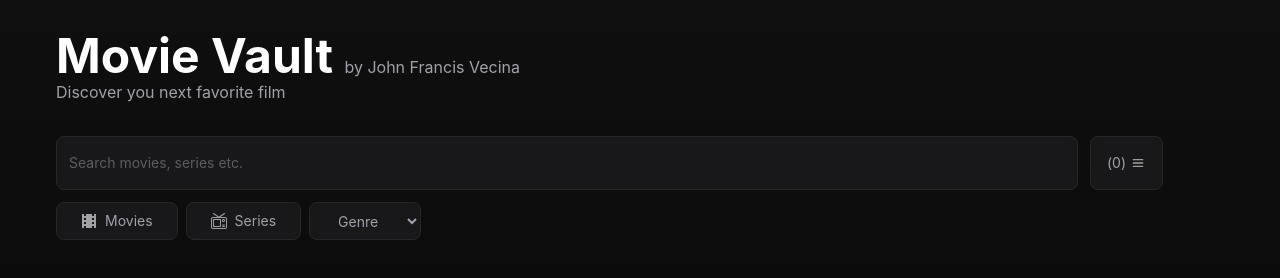
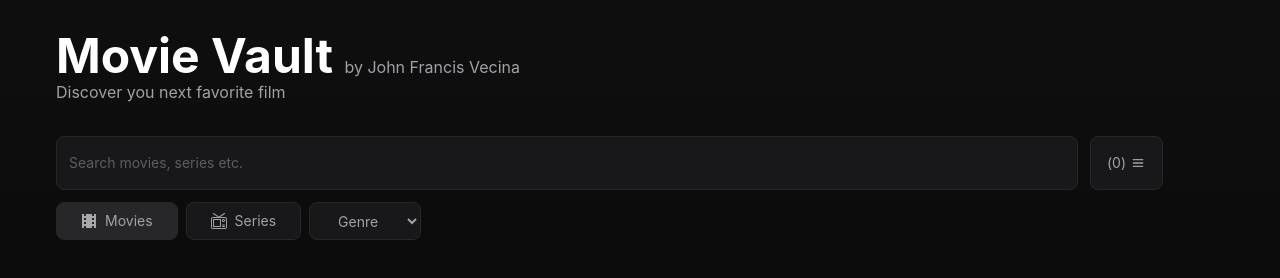
Before and after one commit to VCNtech-123/Movie-API-Application, a website built with Vite: page index.html in a window 1280 px wide. Both pictures are taken after a click on the button "Movies". Built offline with nearby package versions, Linux system fonts and the light colour scheme.

Commit message:
Implement movie and series filtering functionality and remove unused MovieManager class

```diff
--- a/index.html
+++ b/index.html
@@ -7,7 +7,7 @@
     <title>Movie Application bt J.F Vecina</title>
   </head>
   <body class="w-full bg-primary-bg text-secondary-text flex flex-col gap-5 px-4 lg:max-w-[1200px] lg:mx-auto lg:bg-body-bg lg:min-h-screen">
-      <header class="flex flex-col gap-8 pt-8 py-5">
+      <header class="flex flex-col gap-8 pt-8 py-5" data-content="header">
         <div class="" data-content="top_header">
           <h1 class="text-3xl text-primary-text font-bold lg:text-5xl">Movie Vault <span class="text-sm text-secondary-text font-normal text-xs lg:text-base"> by John Francis Vecina</span></h1>
           <p class="text-sm lg:text-base">Discover you next favorite film</p>
@@ -21,15 +21,15 @@
             </button>
           </div>
           <div class="flex gap-2" data-content="user_input">
-                <button class="flex gap-2 items-center bg-secondary-bg px-3 py-1.5 rounded-lg text-xs border border-tertiary-bg transition-all hover:bg-tertiary-bg lg:px-6 lg:py-2 lg:text-sm" data-content="top_button">
+                <button class="flex gap-2 items-center bg-secondary-bg px-3 py-1.5 rounded-lg text-xs border border-tertiary-bg transition-all hover:bg-tertiary-bg lg:px-6 lg:py-2 lg:text-sm" data-content="top_button" data-button="movies">
                   <img src="src/assets/movie.svg" alt="" class="w-3 invert opacity-60 lg:w-4">
                   Movies
                 </button>
-                <button class="flex gap-2 items-center bg-secondary-bg px-3 py-1.5 rounded-lg text-xs border border-tertiary-bg transition-all hover:bg-tertiary-bg lg:px-6 lg:py-2 lg:text-sm" data-content="top_button">
+                <button class="flex gap-2 items-center bg-secondary-bg px-3 py-1.5 rounded-lg text-xs border border-tertiary-bg transition-all hover:bg-tertiary-bg lg:px-6 lg:py-2 lg:text-sm" data-content="top_button" data-button="series">
                   <img src="src/assets/series.svg" alt="" class="w-3 invert opacity-60 lg:w-4">
                   Series
                 </button>
-                <select class="flex justify-center items-center bg-secondary-bg w-28 py-1.5 rounded-lg text-xs border border-tertiary-bg transition-all hover:bg-tertiary-bg lg:px-6 lg:py-2 lg:text-sm" data-content="top_button" placeholder="Categories">
+                <select class="flex justify-center items-center bg-secondary-bg w-28 py-1.5 rounded-lg text-xs border border-tertiary-bg transition-all hover:bg-tertiary-bg lg:px-6 lg:py-2 lg:text-sm" data-content="top_button" data-button="categories">
                   <option disabled selected class="bg-secondary-bg flex justify-center">Genre</option>
                   <option value="" class="bg-secondary-bg ">Action</option>
                   <option value="" class="bg-secondary-bg ">Adventure</option>
--- a/src/main.js
+++ b/src/main.js
@@ -5,17 +5,40 @@ import { fetchMovies } from './utils/fetch';
 import { renderMovies } from './components/renderMovie';
 
 const searchBar = document.querySelector('[data-content="movie_search"]');
+let movies = [];
 
 const debounceSearch = utilities.debounce(async (searchValue) => {
-  const movies = await fetchMovies(searchValue);
+  movies = await fetchMovies(searchValue);
   renderMovies(movies)
   console.log(movies);
 }, 800)
 
-const movieContainer = document.querySelector('[data-content="movie_container"]');
-console.log(movieContainer)
+
 
 searchBar.addEventListener('input', e => {
   debounceSearch(e.target.value);
-  console.log()
+  console.log(movies)
 });
+
+
+const header = document.querySelector('[data-content="header"]');
+
+header.addEventListener('click', e => {
+  const movieButton = e.target.closest('[data-button="movies"]');
+  const seriesButton = e.target.closest('[data-button="series"]');
+
+  if (!movieButton && !seriesButton) return;
+
+  const movieEl = header.querySelector('[data-button="movies"]');
+  const seriesEl = header.querySelector('[data-button="series"]');
+
+  const isMovie = !!movieButton;
+  const targetBtn = isMovie ? movieEl : seriesEl;
+  const otherBtn = isMovie ? seriesEl : movieEl;
+
+      const filtered = isMovie ? utilities.movieTypeMovie(movies) : utilities.seriesTypeMovie(movies);
+      renderMovies(filtered);
+
+      targetBtn.classList.add('bg-tertiary-bg');
+      otherBtn?.classList.remove('bg-tertiary-bg');
+})
--- a/src/utils/MovieManager.js
+++ /dev/null
@@ -1,6 +0,0 @@
-
-export class MovieManager {
-    constructor (movies) {
-        this.movies = movies;
-    }
-}
--- a/src/utils/helper.js
+++ b/src/utils/helper.js
@@ -10,3 +10,11 @@ export const debounce = (func, delay) => {
         }, delay)
     }
 }
+
+export const movieTypeMovie = (movies) => {
+    return movies.filter( movie => movie.Type.toLowerCase() === "movie");
+}
+
+export const seriesTypeMovie = (movies) => {
+    return movies.filter( movie => movie.Type.toLowerCase() === "series");
+}
```
